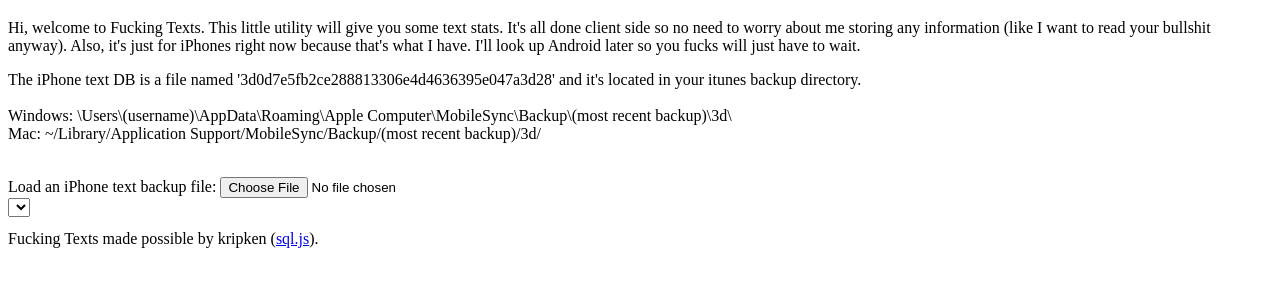
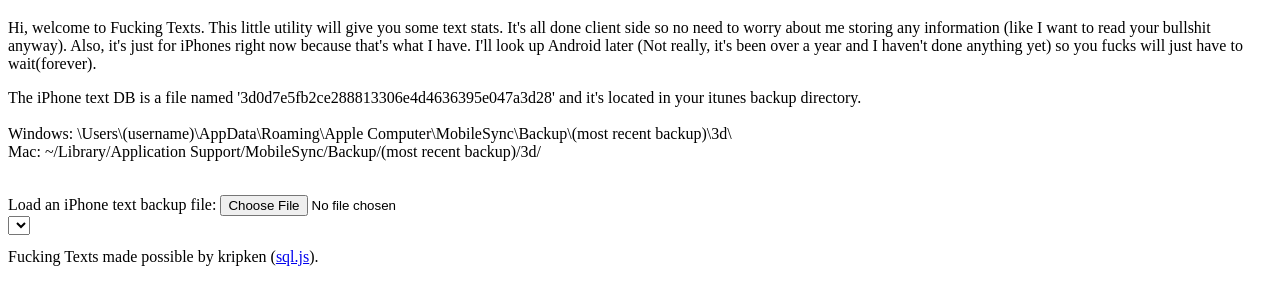
Before and after one commit to jeremykirschner/FuckingTexts, a plain HTML site: page index.html in a window 1280 px wide. Shown: the part 61-366 px from the top of the page. Drawn offline with Linux system fonts and the light colour scheme.

Commit message:
Update index.html

```diff
--- a/index.html
+++ b/index.html
@@ -8,7 +8,7 @@
 <h1>Fucking Texts</h1>
 
 <main>
-    <p>Hi, welcome to Fucking Texts. This little utility will give you some text stats. It's all done client side so no need to worry about me storing any information (like I want to read your bullshit anyway). Also, it's just for iPhones right now because that's what I have. I'll look up Android later so you fucks will just have to wait.</p>
+    <p>Hi, welcome to Fucking Texts. This little utility will give you some text stats. It's all done client side so no need to worry about me storing any information (like I want to read your bullshit anyway). Also, it's just for iPhones right now because that's what I have. I'll look up Android later (Not really, it's been over a year and I haven't done anything yet) so you fucks will just have to wait(forever).</p>
     <p>The iPhone text DB is a file named '3d0d7e5fb2ce288813306e4d4636395e047a3d28' and it's located in your itunes backup directory.<br /><br/>
     Windows: \Users\(username)\AppData\Roaming\Apple Computer\MobileSync\Backup\(most recent backup)\3d\<br/>
     Mac: ~/Library/Application Support/MobileSync/Backup/(most recent backup)/3d/<br/><br/>
```
